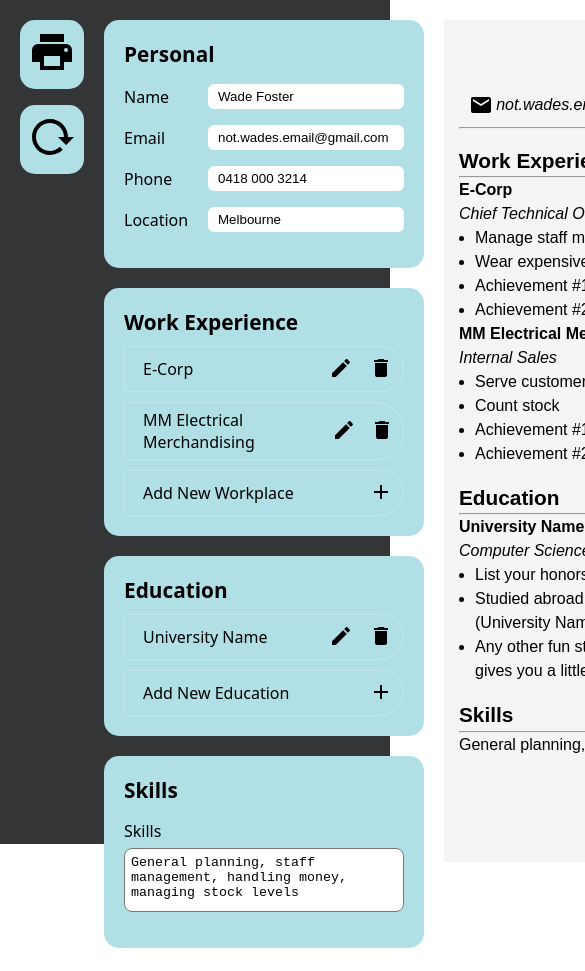
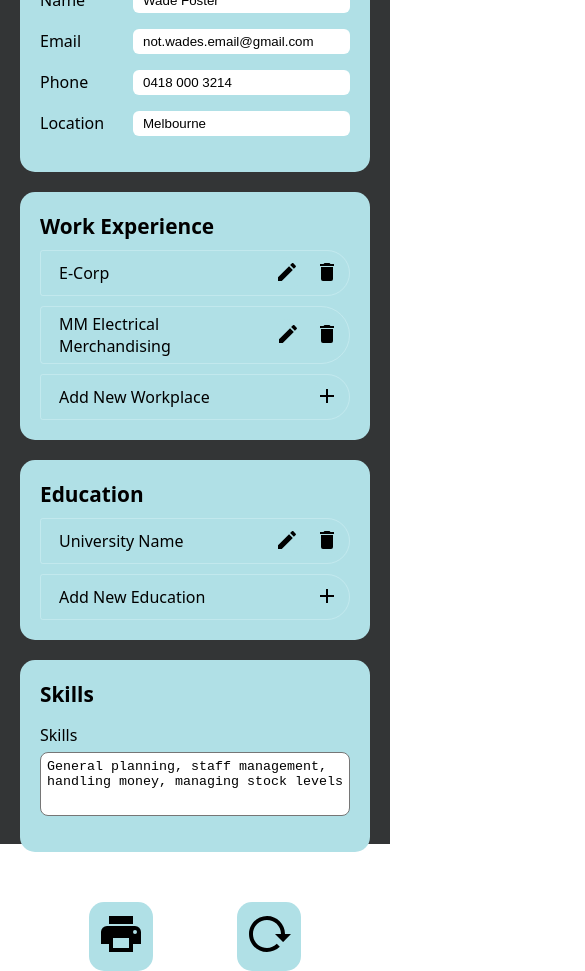
Before and after one commit to wade-levels-up/cv-application, a React (Vite) app: page / in a window 390 px wide. Shown: the top 971 px of the page, 585 px wide, since content can reach past the window. Before the commit the page ends 948 px from the top, so only its background shows below. Built offline with nearby package versions, Linux system fonts and the light colour scheme.

Commit message:
Begin working on responsive layout

```diff
--- a/src/styles/App.css
+++ b/src/styles/App.css
@@ -1,7 +1,7 @@
 .main-layout {
     display: flex;
-    justify-content: space-evenly;
-    gap: 20px;
+    justify-content: center;
+    gap: 50px;
     padding: 20px;
     background-color: rgb(51, 53, 54);
     width: 100vw;
@@ -26,3 +26,37 @@
         margin: 2cm 2cm 2cm 1.5cm;
     }
 }
+
+@media (max-width: 1200px) {
+    .main-layout {
+        flex-direction: column-reverse;
+    }
+
+    .resume {
+        overflow: scroll;
+    }
+
+    .sidebar ul {
+        justify-content: space-evenly;
+        flex-direction: row !important;
+    }
+
+    .details-container {
+        display: flex;
+        flex-direction: column;
+        gap: 20px;
+        width: 100% !important;
+        max-width: 595px;
+    }
+
+    .details-sub-container {
+        display: flex;
+        flex-direction: column;
+        justify-content: center;
+        background-color: powderblue;
+        width: 100% !important;
+        height: fit-content;
+        border-radius: 15px;
+        padding: 20px;
+    }
+}
--- a/src/styles/Resume.css
+++ b/src/styles/Resume.css
@@ -1,3 +1,5 @@
+
+
 .resume-container {
     display: flex;
     flex-direction: column;
```
